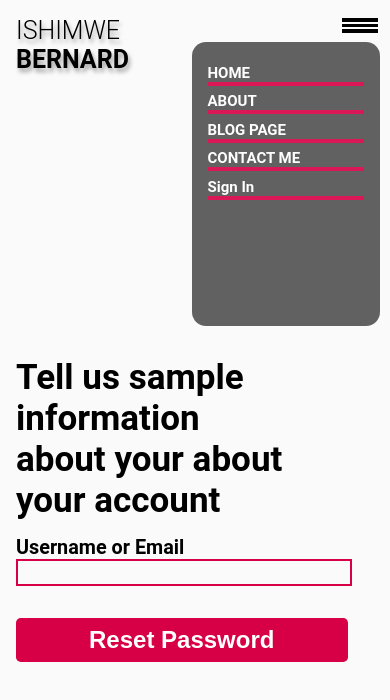
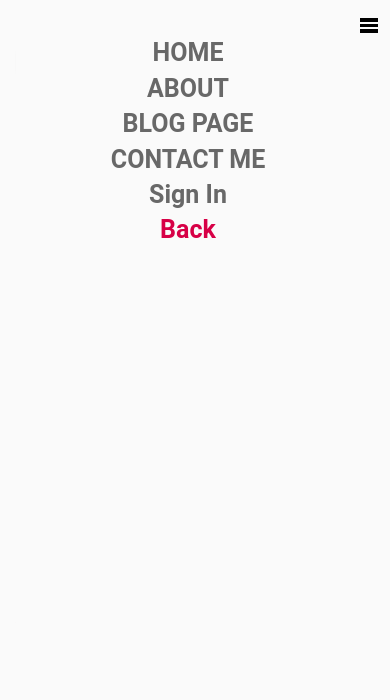
Before and after one commit to ishimwebernard/bernard_portfolio, a plain HTML site: page pages/passwordreset.html in a window 390 px wide. Both pictures are taken after a click on the element 359 px from the left and 76 px from the top of the page. Drawn offline with Linux system fonts and the light colour scheme.

Commit message:
Fixing the hamburger

```diff
--- a/css/passwordreset.css
+++ b/css/passwordreset.css
@@ -60,41 +60,54 @@ body{
 .row1 .mobileNavigation{
 	display: none;
 
+}
+.row1 .mavigationBarMobile{
+	background: #FAFAFA;
+	width: 80%;
+	height: 100%;
+	padding: 1rem;
+	position: absolute;
+	text-align: center;
+	display: none;
+	float: right;
+	animation-name: googleClone;
+	animation-duration: 1s;
 
 }
-.row1 .mavigationBarMobile{
-	background: #515151;
-	width: 40%;
-	height: 30%;
-	padding: 1rem;
-	position: absolute;
-	opacity: 90%;
-	text-align: left;
-	display: none;
-	float: right;
-	margin-top:1.6rem;
-	margin-left: 45%;
-	border-radius: 0.875rem;
-	animation-name: DROPDOWNANIME;
-	animation-duration: 3s;
+@keyframes googleClone{
+	from{width: 0%;}
+	to{width: 80%;}
 }
-@keyframes DROPDOWNANIME{
-	from{height: 0%;}
-	to{height: 30%;}
-}
+
 .row1 .mavigationBarMobile ul li{
 	margin-top: .4rem;
-	border-bottom: .3rem #D70046 solid;
 	text-decoration: none;
-	color: #fff;
+	color: #686868;
 	font-weight: 700;
 	font-family: Roboto, sans-serif;
 
 }
 .row1 .mavigationBarMobile ul li a{
 	text-decoration: none;
-	color: #fff;
+	color: #686868;
+	font-size: 25px;
+	margin-top: 2rem;
+
 }
+.row1 .mavigationBarMobile #back{
+	color: #D70046;
+	cursor: pointer;
+	font-size: 25px;
+}
+.row1 .mavigationBarMobile #back:hover{
+	font-size: 30px;
+}
+
+.row1 .mavigationBarMobile ul li a:hover{
+	color: #000;
+
+}
+
 ul{
 	list-style-type: none;
 }
--- a/pages/passwordreset.html
+++ b/pages/passwordreset.html
@@ -38,6 +38,7 @@
 				<li><a href="blogpage.html">BLOG PAGE</a></li>
 				<li><a href="contact.html">CONTACT ME</a></li>
 				<li><a href="signin.html">Sign In</a></li>
+				<li onclick="REVEALDOM()" id="back">Back</li>
 				</ul>
 			</div>
 		</div>
```
